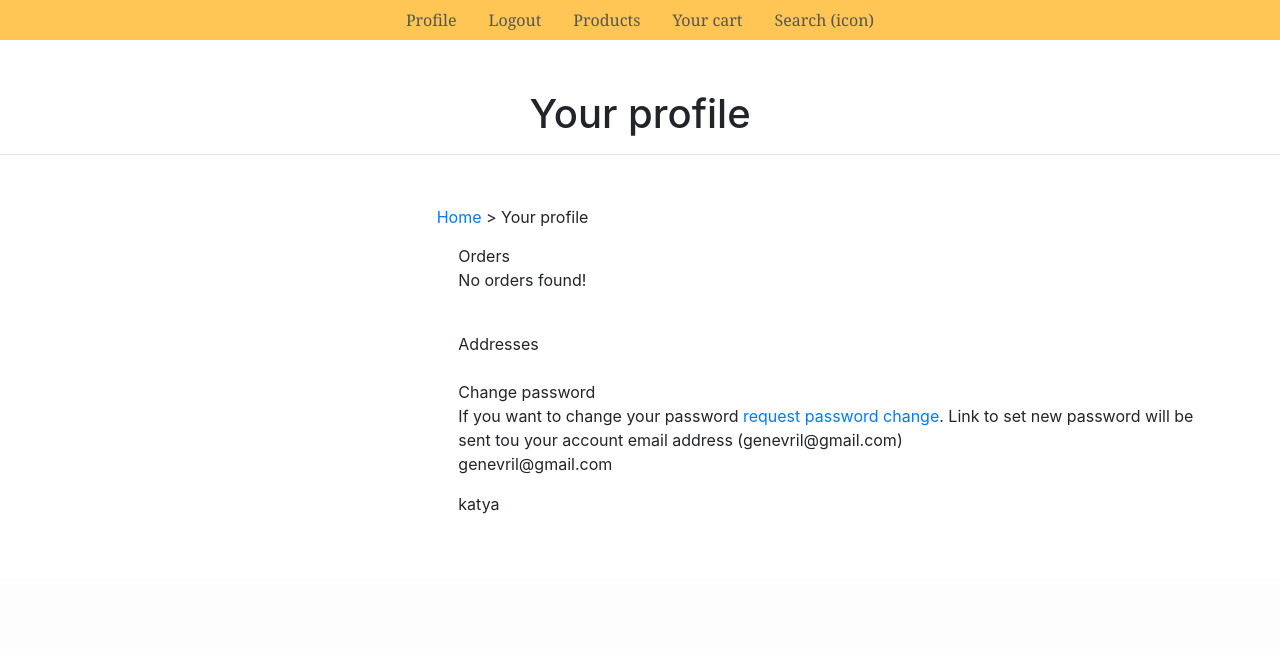
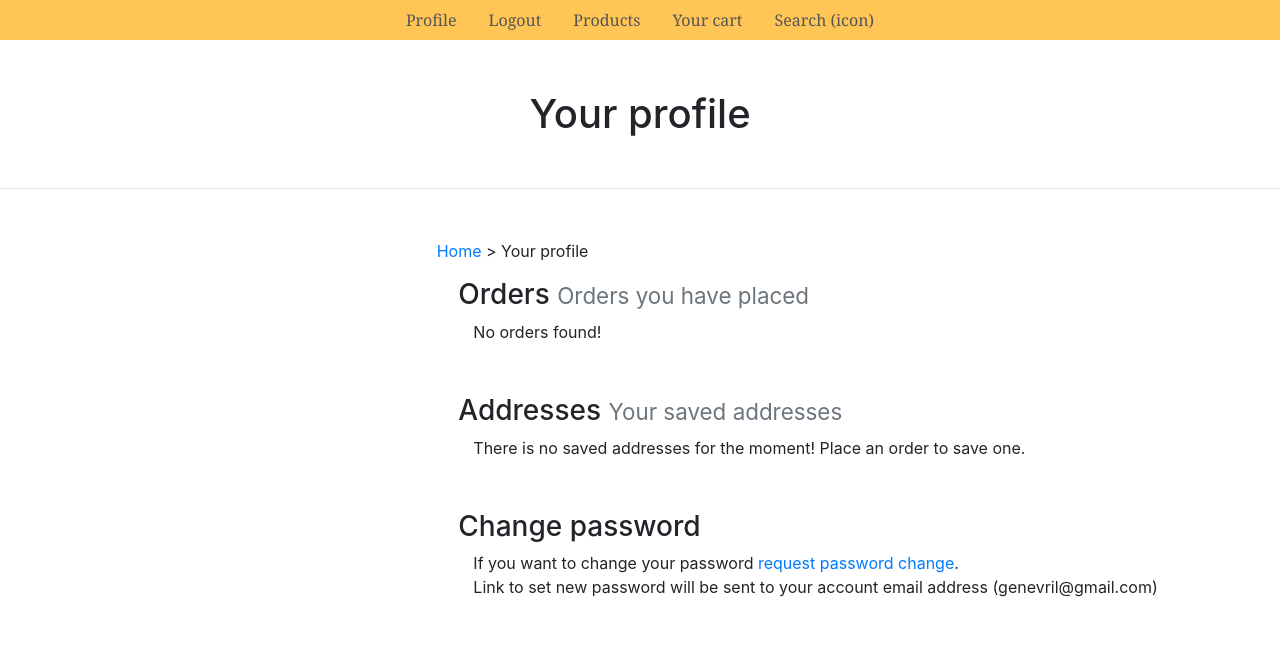
Before and after one commit to Ardhanari/stationery, a Django app: page /accounts/profile/ in a window 1280 px wide. Shown: the part 222-871 px from the top of the page. Before the commit the page ends 736 px from the top, so only its background shows below. Run offline with Django 3.2, Linux system fonts and the light colour scheme; a user stored in the database is signed in; data comes from the database, SQL or seed files in the repository; some libraries are stand-ins or nearby versions.

Commit message:
user profile styling

```diff
--- a/accounts/templates/userprofile.html
+++ b/accounts/templates/userprofile.html
@@ -8,11 +8,13 @@
     <a href="{% url 'index' %}">Home</a> > Your profile
 {% endblock %}
 
+{% block left-column %}
+{% endblock %}
+
 {% block content %}
 
-    Orders
-<br>
-
+    <h3 id="orders">Orders <small class="text-muted">Orders you have placed</small></h3>
+    <div class="container profile-container">
         {% if orders %}
             {% for order in orders %}
                 {% if forloop.counter <= orders|length %}
@@ -24,20 +26,21 @@
         {% else %}
         <p>No orders found!</p>
         {% endif %}
+    </div>
 
-    <br>
-    Addresses
-<br>
+    <h3 id="address">Addresses <small class="text-muted">Your saved addresses</small></h3>
+    <div class="container profile-container">
+        {% if user.addresses %}
             {{ user.address }}
-<br>
-    Change password
-<br>
-    If you want to change your password <a href="{% url 'password_reset' %}">request password change</a>. Link to set new password will be sent tou your account email address ({{ user.email }})
-<br>
-    <!-- <p>{{ user.email }}</p>
-    <p>{{ user.username }}</p> -->
+        {% else %}
+            There is no saved addresses for the moment! Place an order to save one.
+        {% endif %}
+    </div>
 
-    <p>{{ profile.email }}</p>
-    <p>{{ profile.username }}</p>
+    <h3 id="change_password">Change password</h3>
+    <div class="container profile-container">
+        If you want to change your password <a href="{% url 'password_reset' %}">request password change</a>. <br>
+        Link to set new password will be sent to your account email address ({{ user.email }})
+    </div>
 
 {%endblock %}
--- a/static/css/custom.css
+++ b/static/css/custom.css
@@ -1,5 +1,9 @@
 h1, h2 {
     text-align: center;
+}
+
+h1 {
+    margin: 50px 0px;
 }
 
 h2 {
@@ -103,6 +107,10 @@ nav {
     justify-content: flex-end;
 }
 
+.profile-container {
+    margin-bottom: 50px;
+}
+
 /* a:hover span{
     background:-webkit-gradient(linear,left top,right top,from(#ff8a00),to(#e52e71));
     background:linear-gradient(90deg,#ff8a00,#e52e71);
```
Lines whose indentation alone changed are shown as unchanged.
